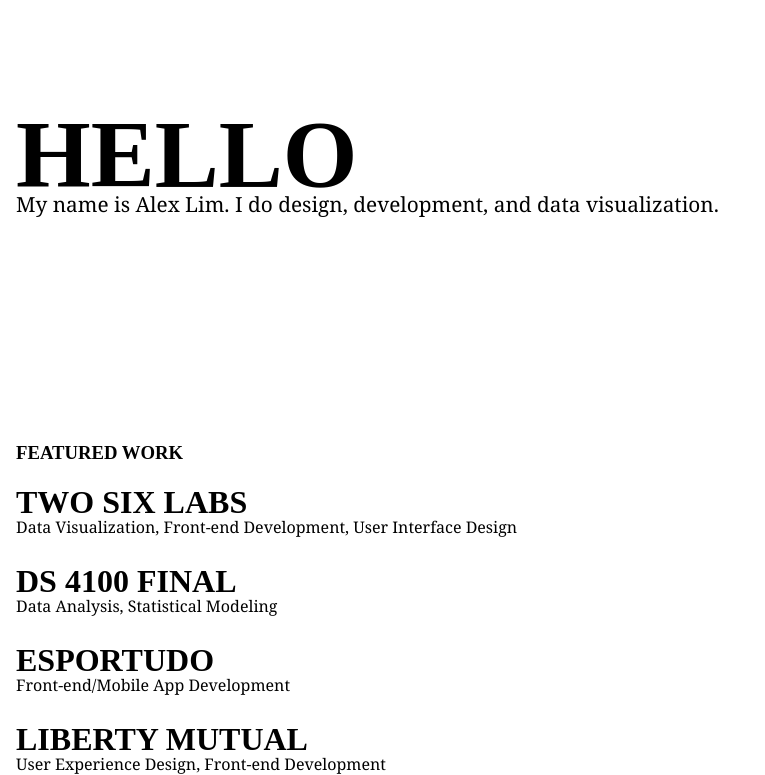
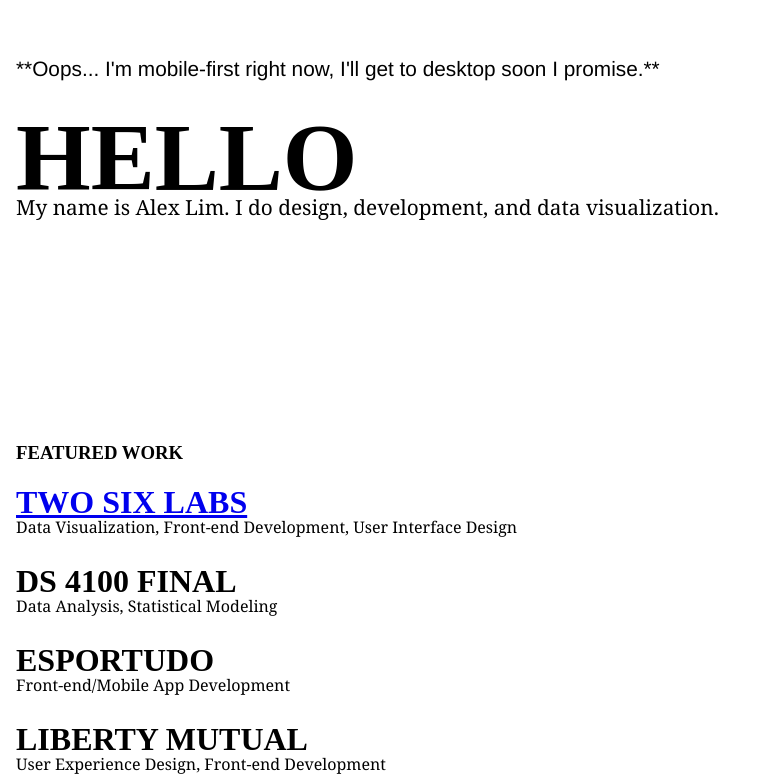
Before and after one commit to alexanderlim9/portfolio-v2, a website: page app/index.html in a window 1280 px wide. Shown: the part 105-880 px from the top of the page, without its empty margins (0-765 px from the left). Drawn offline with Linux system fonts and the light colour scheme.

Commit message:
add desktop flag

```diff
--- a/app/index.html
+++ b/app/index.html
@@ -18,6 +18,8 @@
 <body>
 <div class="hero">
     <div class="hero-text">
+        <p id="desktop-flag">**Oops... I'm mobile-first right now, I'll get to desktop soon I promise.**</p>
+
         <h1>Hello</h1>
         <p>My name is Alex Lim. I do design, development, and data visualization.</p>
     </div>
@@ -62,7 +64,7 @@
 <div class="work">
     <h3>Featured Work</h3>
     <div class="project-cover">
-        <a class="project-link"><h2>Two Six Labs</h2></a>
+        <a class="project-link" href="projects/twosix.html"><h2>Two Six Labs</h2></a>
         <div class="project-details">
             <p>Data Visualization, Front-end Development, User Interface Design</p>
         </div>
--- a/app/less/style.less
+++ b/app/less/style.less
@@ -48,8 +48,14 @@
       font-size: 1.3em;
       margin-top: -20px;
     }
+
+    #desktop-flag {
+      font-family: Helvetica;
+      display: none;
+
+      //color: red;
+    }
   }
-
 
   //display: inline-block;
 }
@@ -144,6 +150,15 @@
 }
 
 @media (min-width: 750px) {
+  .hero {
+    .hero-text {
+      #desktop-flag {
+        font-family: Helvetica;
+        display: block;
+      }
+    }
+  }
+
   .about {
     flex-direction: row;
     .left {
```
Also changed, not shown: app/projects/twosix.html (added, +19 -0 lines), app/css/style.css.
